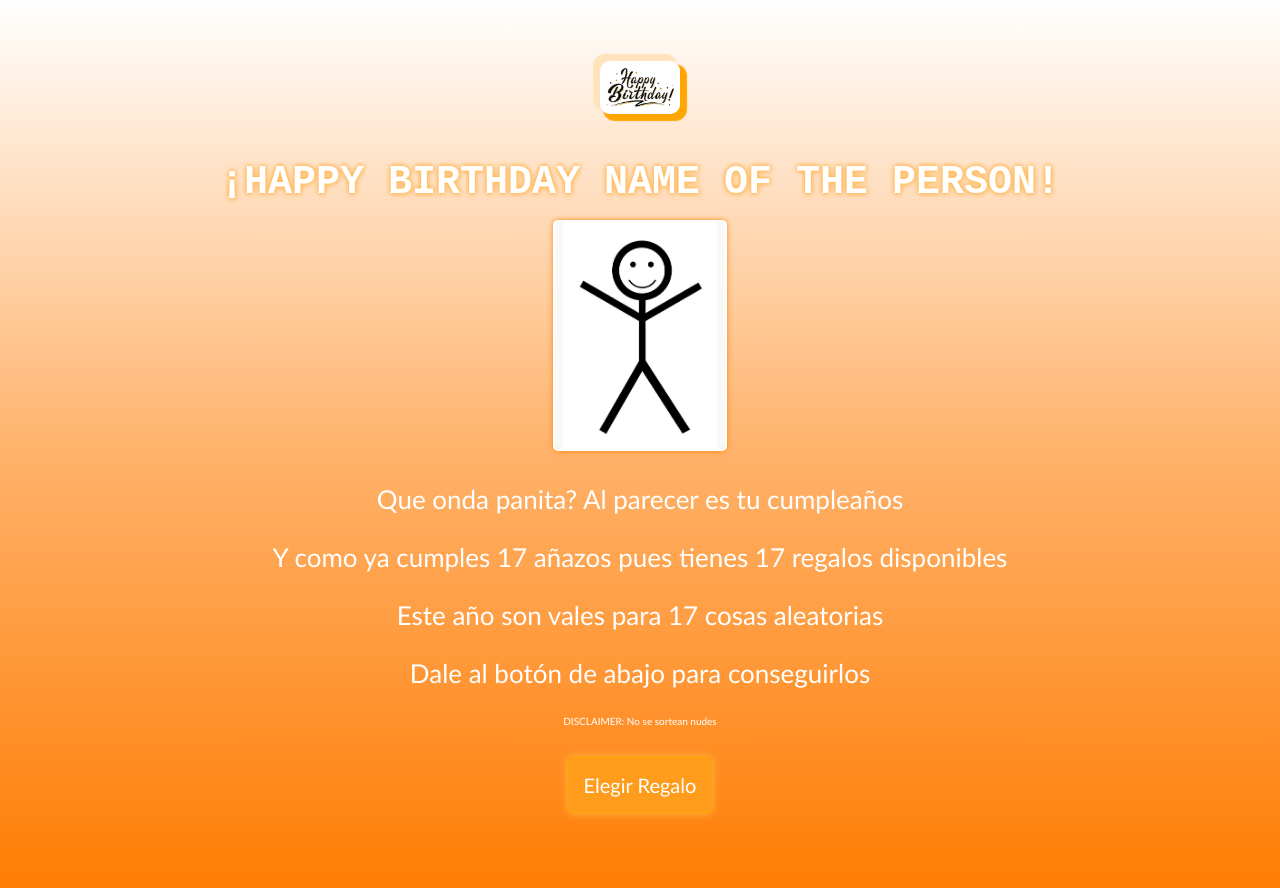
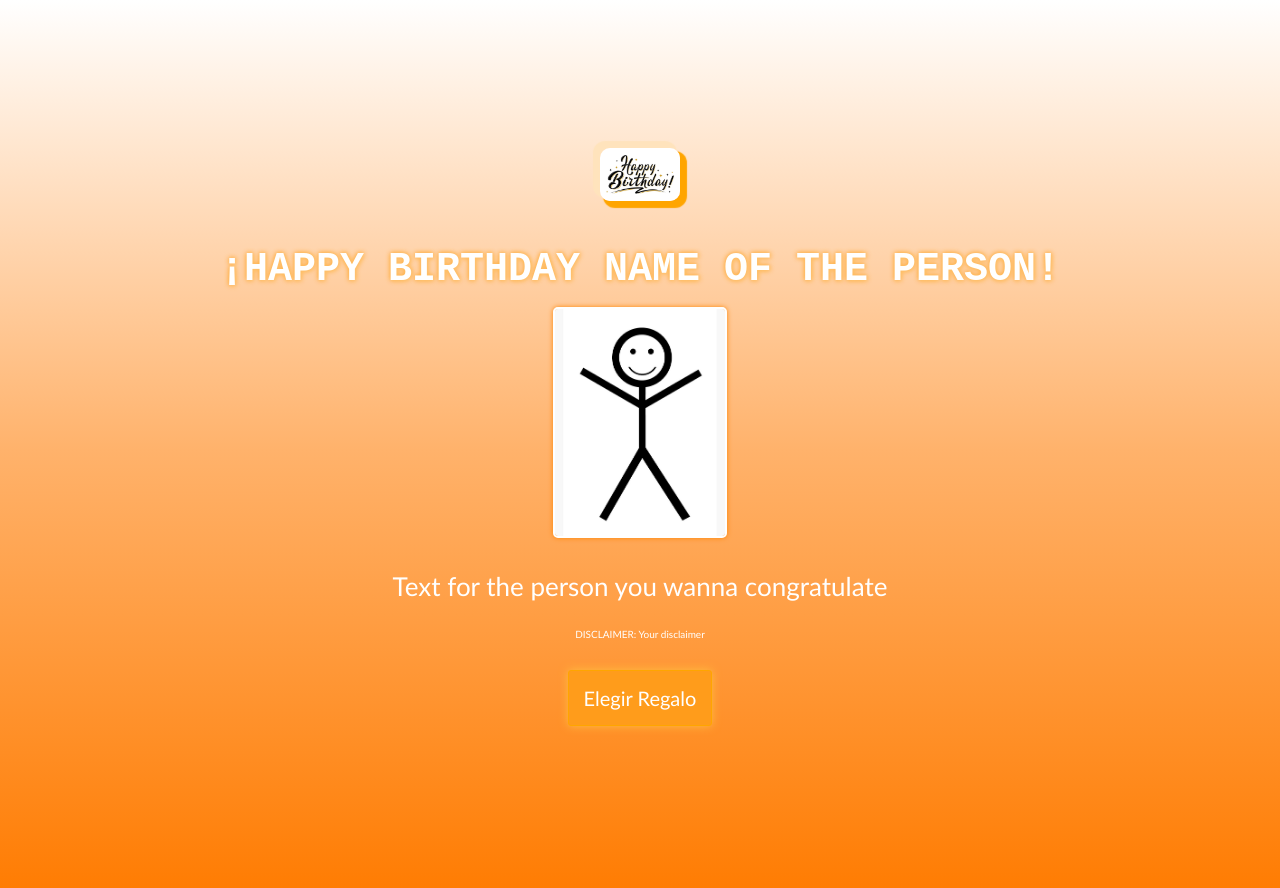
Before and after one commit to Keetha805/happy-birthday, a React (Create React App) app: page / in a window 1280 px wide. Shown: the top 888 px of the page. Built offline with nearby package versions, Linux system fonts and the light colour scheme.

Commit message:
Update Main.js

```diff
--- a/src/components/Main.js
+++ b/src/components/Main.js
@@ -88,11 +88,8 @@ export const Main = () => {
             <div className={!clickado ? '' : 'none'}>
                 <img className='imgCumpleanero' src={cumpleanero}></img>
                 <div>
-                    <p>Que onda panita? Al parecer es tu cumpleaños</p>
-                    <p>Y como ya cumples {edad} añazos pues tienes {edad} regalos disponibles</p>
-                    <p>Este año son vales para {edad} cosas aleatorias</p>
-                    <p>Dale al botón de abajo para conseguirlos</p>
-                    <p style={{ fontSize: "10px" }}>DISCLAIMER: No se sortean nudes</p>
+                    <p>Text for the person you wanna congratulate</p>
+                    <p style={{ fontSize: "10px" }}>DISCLAIMER: Your disclaimer</p>
                 </div>
             </div>
             <div>
```
